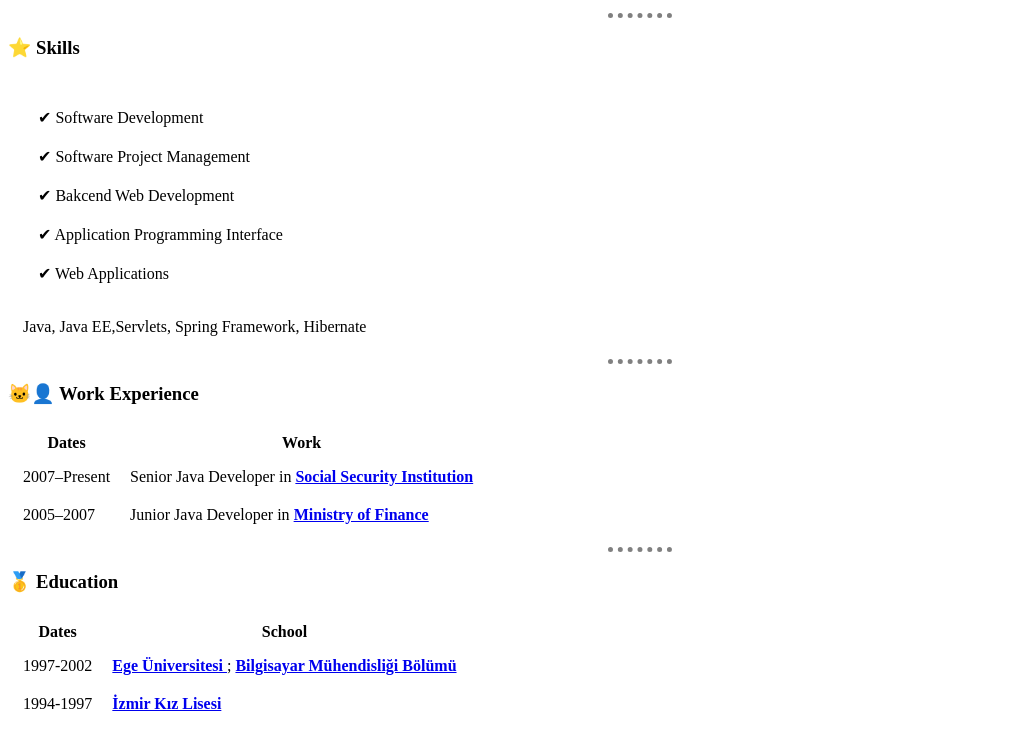
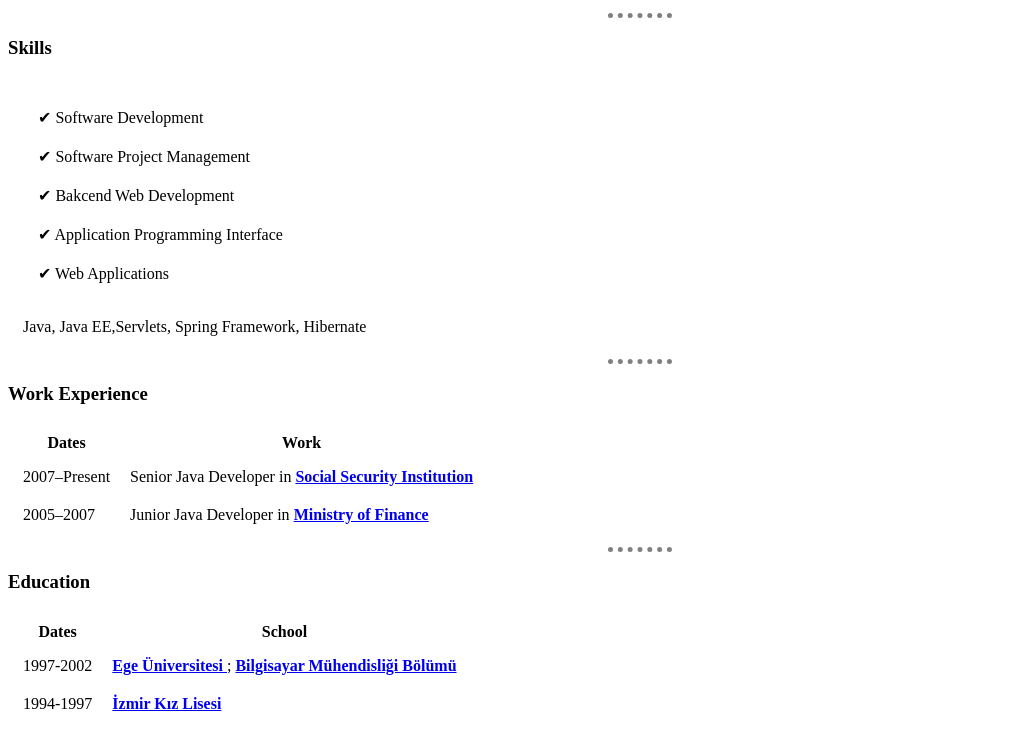
Before and after one commit to ozlemcetin/cv, a plain HTML site: page index.html in a window 1280 px wide. Shown: the part 485-1221 px from the top of the page, without its empty margins (0-1030 px from the left). Drawn offline with Linux system fonts and the light colour scheme.

Commit message:
Emojis Removed

```diff
--- a/index.html
+++ b/index.html
@@ -84,7 +84,7 @@
 
   <hr />
 
-  <h3>⭐ Skills</h3>
+  <h3>Skills</h3>
 
   <table>
     <tr>
@@ -120,7 +120,7 @@
 
   <hr />
 
-  <h3>🐱‍👤 Work Experience </h3>
+  <h3>Work Experience </h3>
 
   <table>
     <thead>
@@ -155,7 +155,7 @@
   <hr />
 
 
-  <h3>🥇 Education </h3>
+  <h3>Education </h3>
 
   <table>
     <thead>
```
